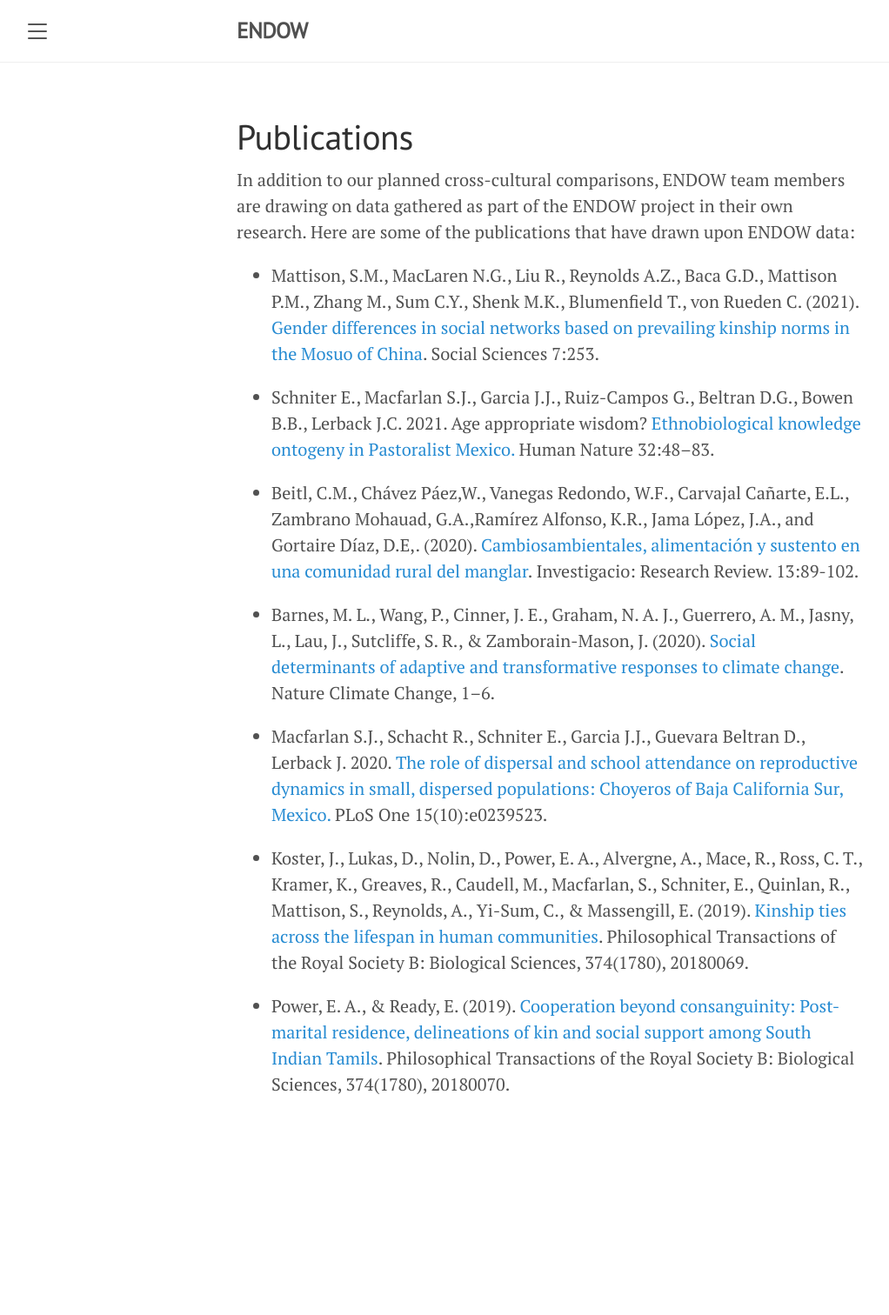
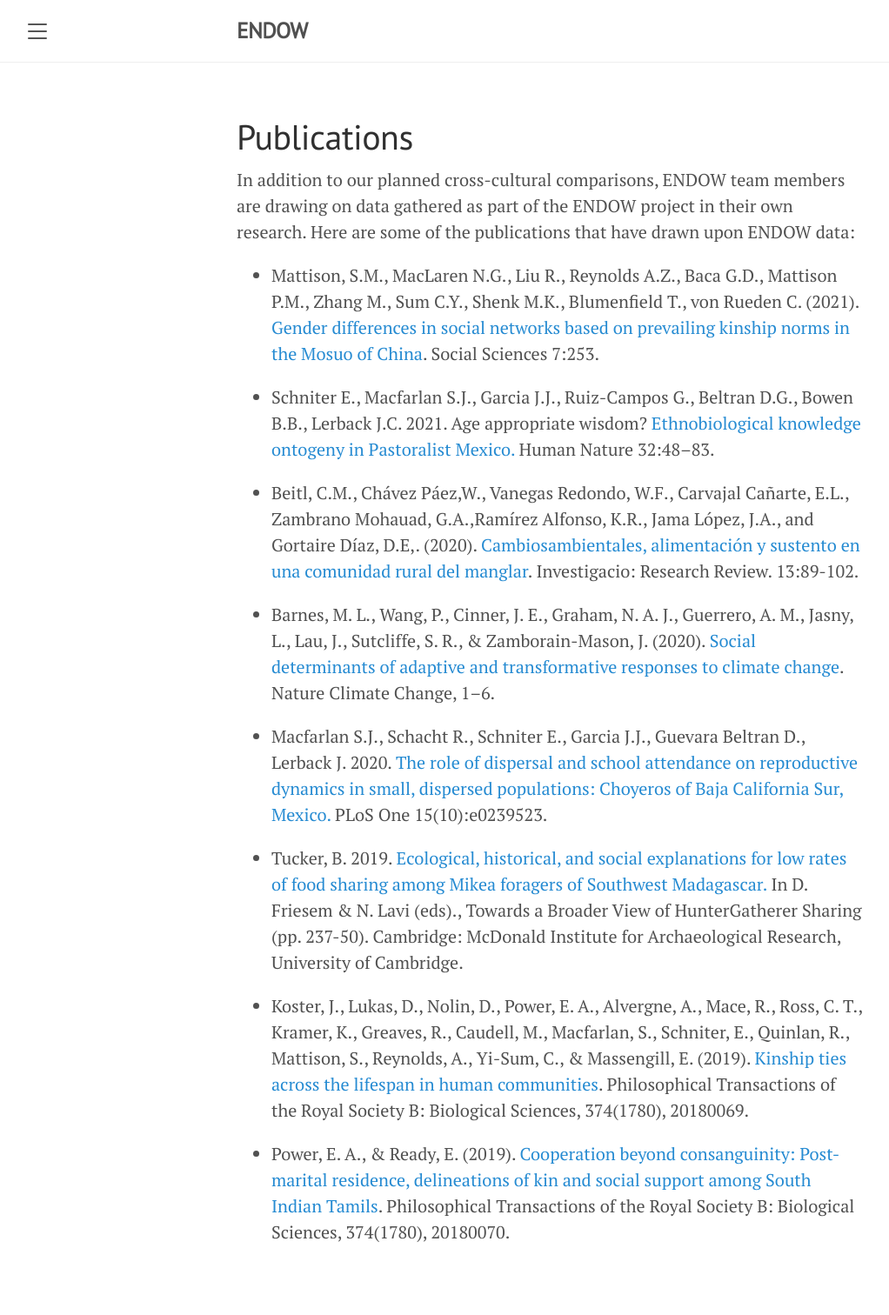
Before and after one commit to endowproject/endowproject.github.io, a Jekyll site: the page built from publications.md, in a window 1280 px wide. Shown: the whole page at 87% size, without its empty margins (8-1030 px from the left). Built offline with Jekyll 4.4.1, drawn with Linux system fonts in a browser that asks for light colours; before the commit the page ends 1342 px from its top, so only the background shows below that.

Commit message:
Update publications.md

```diff
--- a/publications.md
+++ b/publications.md
@@ -15,6 +15,9 @@ In addition to our planned cross-cultural comparisons, ENDOW team members are dr
 
 - Macfarlan S.J., Schacht R., Schniter E., Garcia J.J., Guevara Beltran D., Lerback J. 2020. [The role of dispersal and school attendance on reproductive dynamics in small, dispersed populations: Choyeros of Baja California Sur, Mexico.](https://doi.org/10.1371/journal.pone.0239523) PLoS One 15(10):e0239523.
 
+- Tucker, B. 2019. [Ecological, historical, and social explanations for low rates of food sharing among Mikea foragers of Southwest Madagascar.](https://www.repository.cam.ac.uk/bitstream/handle/1810/300122/Hunter_Gatherer_Sharing_s_Chapter17.pdf?sequence=1) In D. Friesem & N. Lavi (eds)., Towards a Broader View of HunterGatherer Sharing (pp. 237-50). Cambridge: McDonald Institute for Archaeological Research, University of
+Cambridge.
+
 - Koster, J., Lukas, D., Nolin, D., Power, E. A., Alvergne, A., Mace, R., Ross, C. T., Kramer, K., Greaves, R., Caudell, M., Macfarlan, S., Schniter, E., Quinlan, R., Mattison, S., Reynolds, A., Yi-Sum, C., & Massengill, E. (2019). [Kinship ties across the lifespan in human communities](https://royalsocietypublishing.org/doi/full/10.1098/rstb.2018.0069). Philosophical Transactions of the Royal Society B: Biological Sciences, 374(1780), 20180069.
 
 - Power, E. A., & Ready, E. (2019). [Cooperation beyond consanguinity: Post-marital residence, delineations of kin and social support among South Indian Tamils](https://doi.org/10.1098/rstb.2018.0070). Philosophical Transactions of the Royal Society B: Biological Sciences, 374(1780), 20180070.
```
